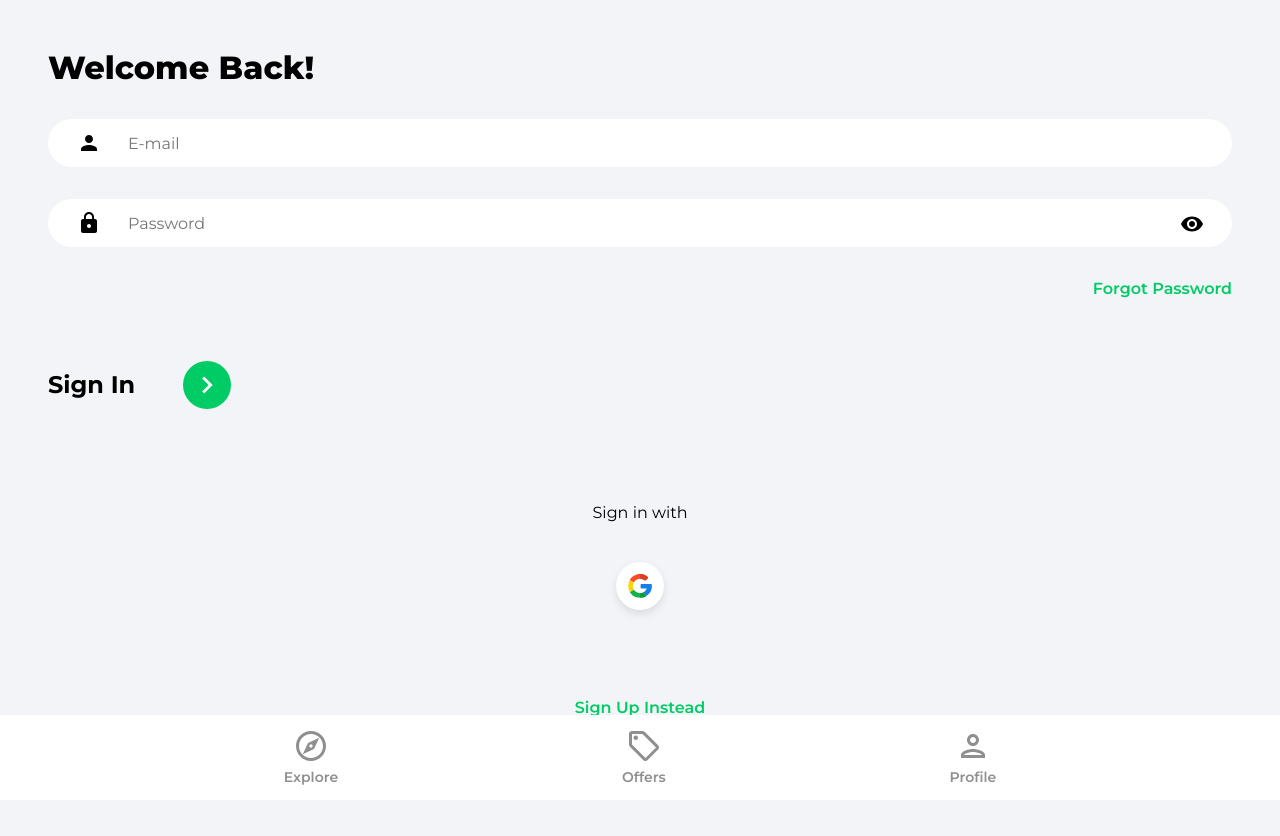
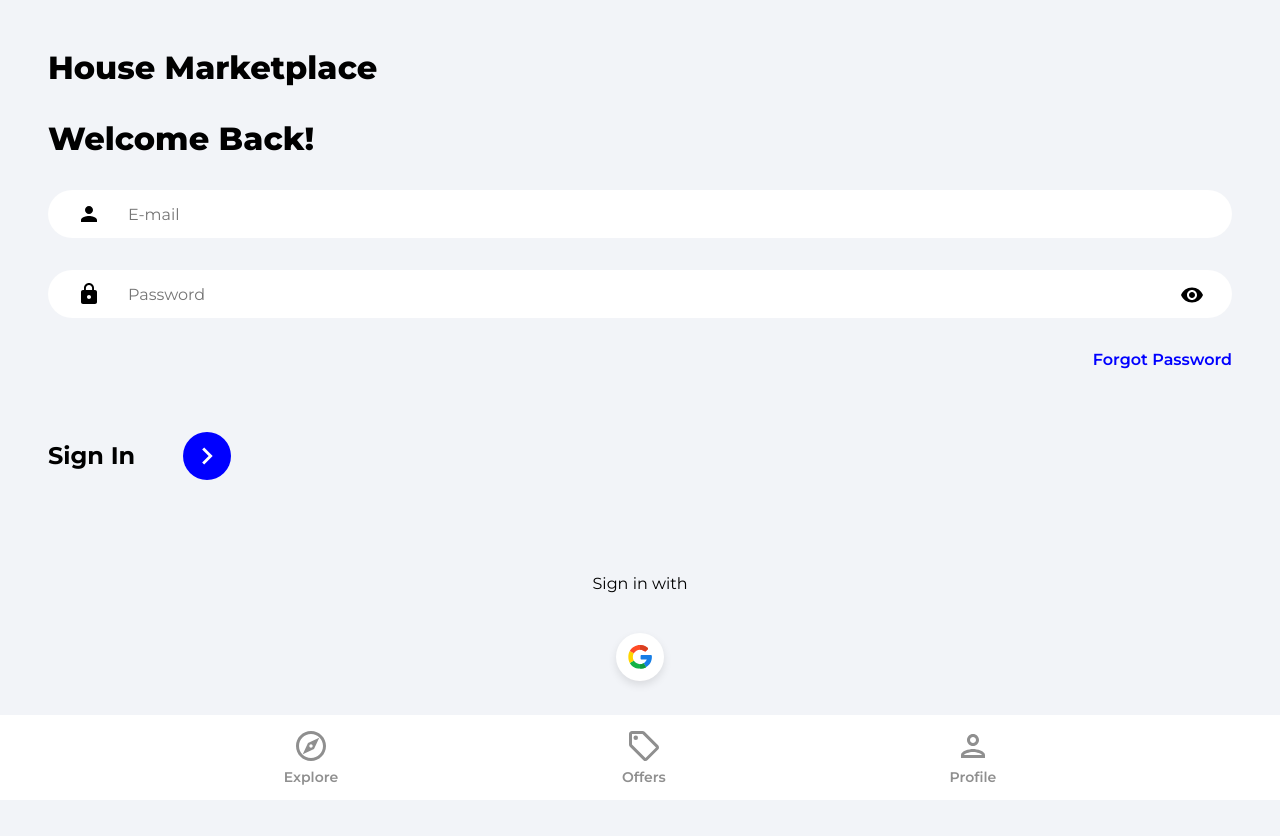
Before and after one commit to jhonadc/ReactHousing, a React (Create React App) app: page /sign-in in a window 1280 px wide. Before the commit the page ends 800 px from the top, so only its background shows below. Built offline with nearby package versions, Linux system fonts and the light colour scheme.

Commit message:
updated colors and inserted site title on main page

```diff
--- a/src/index.css
+++ b/src/index.css
@@ -59,7 +59,7 @@ button {
 
 .primaryButton {
   cursor: pointer;
-  background: #00cc66;
+  background: blue; /*#00cc66*/
   border-radius: 1rem;
   padding: 0.85rem 2rem;
   color: #ffffff;
@@ -121,7 +121,7 @@ button {
   width: 64px;
   height: 64px;
   border: 8px solid;
-  border-color: #00cc66 transparent #00cc66 transparent;
+  border-color: blue transparent blue transparent;
   border-radius: 50%;
   animation: spin 1.2s linear infinite;
 }
@@ -145,7 +145,7 @@ button {
   bottom: 0;
   right: 0;
   height: 85px;
-  background-color: #ffffff;
+  background-color: white;
   z-index: 1000;
   display: flex;
   justify-content: center;
@@ -213,7 +213,7 @@ button {
 
 .forgotPasswordLink {
   cursor: pointer;
-  color: #00cc66;
+  color: blue;
   font-weight: 600;
   text-align: right;
 }
@@ -253,7 +253,7 @@ button {
   align-items: center;
   width: 3rem;
   height: 3rem;
-  background-color: #00cc66;
+  background-color: blue;
   border-radius: 50%;
 }
 @media (min-width: 1024px) {
@@ -290,7 +290,7 @@ button {
 
 .registerLink {
   margin-top: 4rem;
-  color: #00cc66;
+  color: blue;
   font-weight: 600;
   text-align: center;
   margin-bottom: 3rem;
@@ -454,7 +454,8 @@ button {
   margin-top: 0.5rem;
   font-weight: 600;
   font-size: 1.1rem;
-  color: #00cc66;
+  color: blue;
+  text-shadow: black;
   margin-bottom: 0;
   display: flex;
   align-items: center;
@@ -477,7 +478,7 @@ button {
   margin: 0 auto;
   text-align: center;
   padding: 0.25rem 0.5rem;
-  background-color: #000000;
+  background-color: blue;
   color: #ffffff;
   font-weight: 600;
   border-radius: 1rem;
@@ -517,7 +518,7 @@ button {
 
 .discountPrice {
   padding: 0.25rem 0.5rem;
-  background-color: #000000;
+  background-color: red;
   color: #ffffff;
   border-radius: 1rem;
   font-size: 0.8rem;
@@ -527,7 +528,7 @@ button {
 
 .listingType {
   padding: 0.25rem 0.5rem;
-  background-color: #00cc66;
+  background-color: gold;
   color: #ffffff;
   border-radius: 2rem;
   display: inline;
@@ -628,7 +629,7 @@ button {
   font-size: 1rem;
   font-weight: 600;
   color: #ffffff;
-  background-color: #00cc66;
+  background-color: blue;
   padding: 0.25rem 0.75rem;
   border-radius: 1rem;
 }
@@ -646,7 +647,7 @@ button {
 .changePersonalDetails {
   cursor: pointer;
   font-weight: 600;
-  color: #00cc66;
+  color: blue;
 }
 
 .profileCard {
@@ -741,7 +742,7 @@ button {
   align-items: center;
 }
 .formButtonActive {
-  background-color: #00cc66;
+  background-color: blue;
   color: #ffffff;
 }
 
@@ -796,7 +797,7 @@ button {
   width: 100%;
 }
 .formInputFile::-webkit-file-upload-button {
-  background-color: #00cc66;
+  background-color: blue;
   border: none;
   color: #ffffff;
   font-weight: 600;
--- a/src/pages/Explore.jsx
+++ b/src/pages/Explore.jsx
@@ -7,6 +7,7 @@ function Explore() {
   return (
     <div className='explore'>
       <header>
+        <p className='pageHeader'>Welcome to House Marketplace!</p>
         <p className='pageHeader'>Explore</p>
       </header>
 
--- a/src/pages/SignIn.jsx
+++ b/src/pages/SignIn.jsx
@@ -50,6 +50,7 @@ function SignIn() {
     <>
       <div className='pageContainer'>
         <header>
+          <p className='pageHeader'>House Marketplace</p>
           <p className='pageHeader'>Welcome Back!</p>
         </header>
 
```
